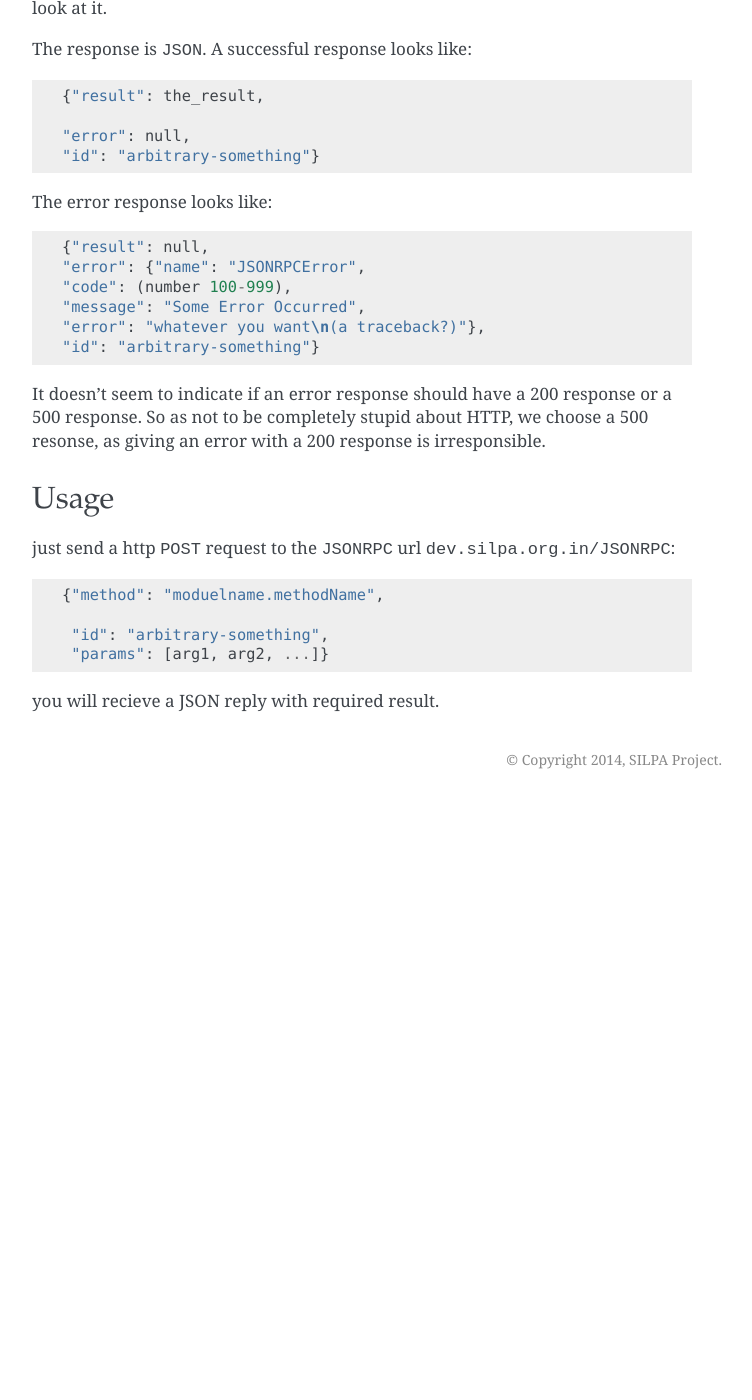
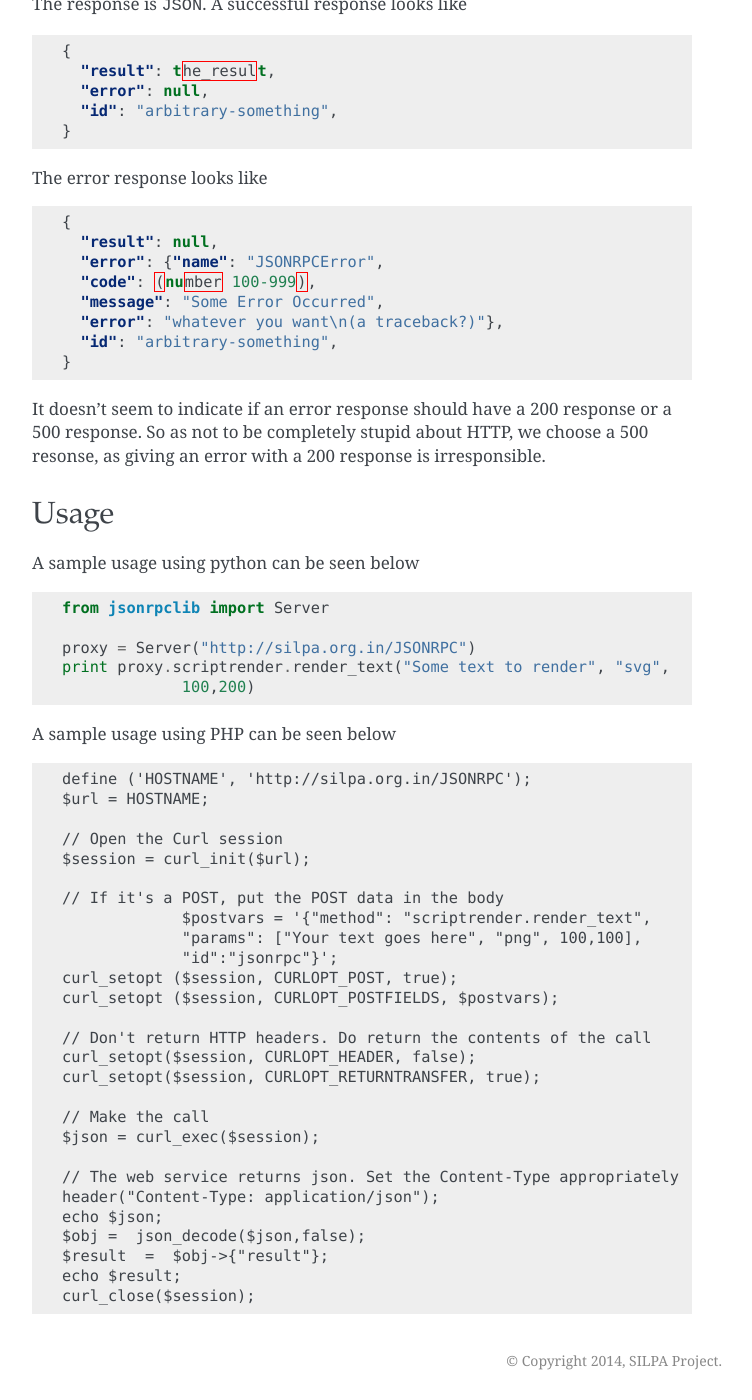
Before and after one commit to libindic/Silpa-Flask, a Sphinx documentation site: the page built from docs/apis.rst, in a window 1280 px wide and 1400 px high, scrolled down 1032 px. Shown: the whole window, without its empty margins (388-1140 px from the left). Built offline with Sphinx 7.4.7, drawn with Linux system fonts in a browser that asks for light colours; before the commit the page ends 1831 px from its top, so only the background shows below that; some of the changed text lies outside the part shown.

Commit message:
Update API documentation
* Some cosmetic changes like wrapping paragraphs
* Better usage example using python and PHP for JSONRPC

Signed-off-by: Vasudev Kamath <kamathvasudev@gmail.com>

```diff
--- a/docs/apis.rst
+++ b/docs/apis.rst
@@ -1,13 +1,11 @@
 SILPA Webservice APIs
 =====================
 
-.. warning::
+.. note::
 
- Althoght SILPA JSON RPC Api is fully functional and silpa-flask itself
- uses it, the the api for listing the available methods is not
- functional now. We have plans for a http based api in the near future.
- As of now all the python functions available in the silpa modules can
- be accessed through the JSON RPC interface.
+   The old ``listMethods`` API call for JSONRPC is not yet implemented
+   in new version see `issue #3
+   <https://github.com/Project-SILPA/Silpa-Flask/issues/15>`_.
 
 
 Introduction
@@ -17,8 +15,7 @@ Silpa provides a set of webservice APIs over json-rpc protocol. Silpa
 services can be used from any programming language which has an RPC
 implementation. The request and response formats of APIs are in
 json. It is recommended to read the `json-rpc documentation
-<http://json-rpc.org/>`_  if you are
-not familiar with that.
+<http://json-rpc.org/>`_ if you are not familiar with that.
 
 This page explains the available usage and sample usage from python
 application. Implementing this in other programming languages should
@@ -36,38 +33,46 @@ and get the return values.  It also provides a way to get error
 responses.  The specification goes into the details (though in a vague
 sort of way).  Here's the basics:
 
-All access goes through a ``POST`` to a single URL.
+All access goes through a ``POST`` to a single URL.The ``POST``
+contains a ``JSON`` body that looks like
 
-The ``POST`` contains a ``JSON`` body that looks like::
+.. code-block:: json
 
-  {"method": "methodName",
-
-  "id": "arbitrary-something",
-  "params": [arg1, arg2, ...]}
+   {
+     "method": "methodName",
+     "id": "arbitrary-something",
+     "params": [arg1, arg2, ...],
+   }
 
 
+The id parameter is just a convenience for the client to keep track of
+which response goes with which request.  This makes asynchronous calls
+(like an XMLHttpRequest) easier.  We just send the exact same id back
+as we get, we never look at it.
 
-The id parameter is just a convenience for the client to keep
-track of which response goes with which request.  This makes
-asynchronous calls (like an XMLHttpRequest) easier.  We just send
-the exact same id back as we get, we never look at it.
+The response is ``JSON``.  A successful response looks like
 
-The response is ``JSON``.  A successful response looks like::
+.. code-block:: json
 
-  {"result": the_result,
-
-  "error": null,
-  "id": "arbitrary-something"}
+   {
+     "result": the_result,
+     "error": null,
+     "id": "arbitrary-something",
+   }
 
 
-The error response looks like::
+The error response looks like
 
-  {"result": null,
-  "error": {"name": "JSONRPCError",
-  "code": (number 100-999),
-  "message": "Some Error Occurred",
-  "error": "whatever you want\n(a traceback?)"},
-  "id": "arbitrary-something"}
+.. code-block:: json
+
+   {
+     "result": null,
+     "error": {"name": "JSONRPCError",
+     "code": (number 100-999),
+     "message": "Some Error Occurred",
+     "error": "whatever you want\n(a traceback?)"},
+     "id": "arbitrary-something",
+   }
 
 It doesn't seem to indicate if an error response should have a 200
 response or a 500 response.  So as not to be completely stupid about
@@ -77,12 +82,44 @@ response is irresponsible.
 Usage
 -----
 
-just send a http ``POST`` request to the ``JSONRPC`` url
-``dev.silpa.org.in/JSONRPC``::
+A sample usage using python can be seen below
 
- {"method": "moduelname.methodName",
+.. code-block:: python
 
-  "id": "arbitrary-something",
-  "params": [arg1, arg2, ...]}
+   from jsonrpclib import Server
 
-you will recieve a JSON reply with required result.
+   proxy = Server("http://silpa.org.in/JSONRPC")
+   print proxy.scriptrender.render_text("Some text to render", "svg",
+		100,200)
+
+A sample usage using PHP can be seen below
+
+.. code-block:: php
+
+   define ('HOSTNAME', 'http://silpa.org.in/JSONRPC');
+   $url = HOSTNAME;
+
+   // Open the Curl session
+   $session = curl_init($url);
+
+   // If it's a POST, put the POST data in the body
+		$postvars = '{"method": "scriptrender.render_text",
+		"params": ["Your text goes here", "png", 100,100],
+		"id":"jsonrpc"}';
+   curl_setopt ($session, CURLOPT_POST, true);
+   curl_setopt ($session, CURLOPT_POSTFIELDS, $postvars);
+
+   // Don't return HTTP headers. Do return the contents of the call
+   curl_setopt($session, CURLOPT_HEADER, false);
+   curl_setopt($session, CURLOPT_RETURNTRANSFER, true);
+
+   // Make the call
+   $json = curl_exec($session);
+
+   // The web service returns json. Set the Content-Type appropriately
+   header("Content-Type: application/json");
+   echo $json;
+   $obj =  json_decode($json,false);
+   $result  =  $obj->{"result"};
+   echo $result;
+   curl_close($session);
```
